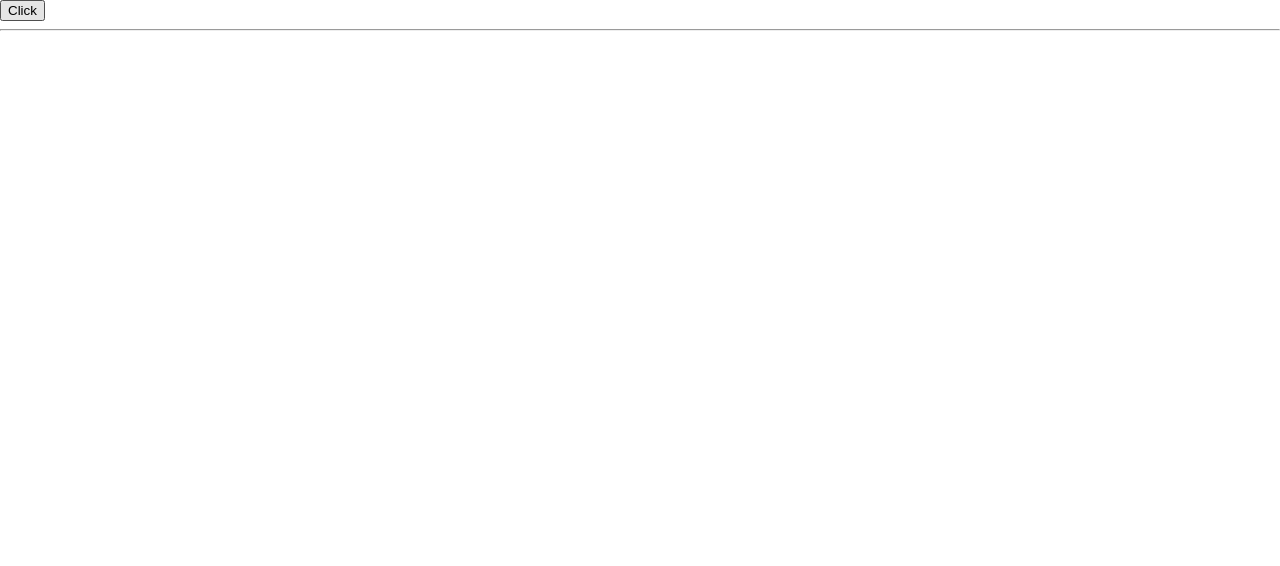
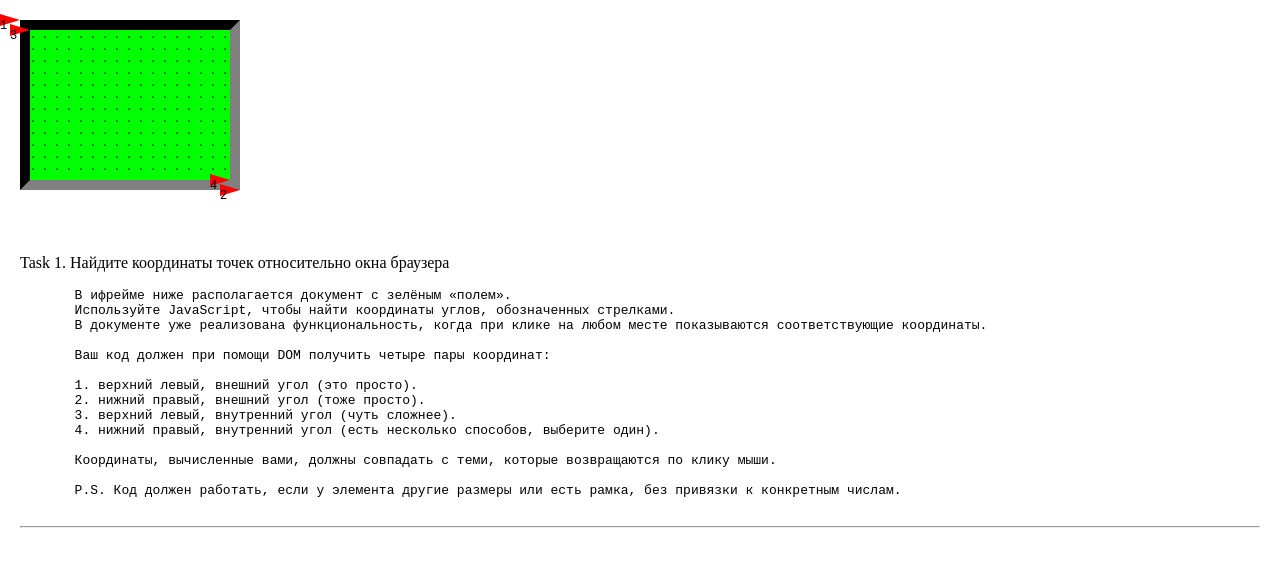
Before and after one commit to NikitaBelevich/Coordinates.DOM.Lesson-11, a plain HTML site: page index.html in a window 1280 px wide. Drawn offline with Linux system fonts and the light colour scheme.

Commit message:
Задача 1 (Выполнено)
Координаты углов элемента

```diff
--- a/css/main-style.css
+++ b/css/main-style.css
@@ -3,8 +3,34 @@ html, body {
 }
 body {
     margin: 0;
+    padding: 20px;
     /* background-color: rgb(228, 228, 228); */
 }
 input[type="number"]{
     width: 80px;
 }
+
+#field {
+    /* margin-left: 30px; */
+    overflow: hidden;
+    width: 200px;
+    height: 150px;
+    border-top: 10px solid black;
+    border-right: 10px solid gray;
+    border-bottom: 10px solid gray;
+    border-left: 10px solid black;
+    background-color: #00FF00;
+    font: 10px/1.2 monospace;
+    cursor: pointer;
+}
+
+.triangle-right {
+    position: relative;
+    width: 0;
+    height: 0;
+    border-top: 6px solid transparent;
+    border-bottom: 6px solid transparent;
+    border-left: 20px solid red;
+    text-indent: -20px;
+    font: 12px/1 monospace;
+}
--- a/index.html
+++ b/index.html
@@ -15,11 +15,42 @@
 
     <div>
         <div class="task1">
+            <div id="field">
+                . . . . . . . . . . . . . . . . . . . . . . . . . . . . . . . . . . . . . . . . . . . . . . . . . . . .
+                . . . . . . . . . . . . . . . . . . . . . . . . . . . . . . . . . . . . . . . . . . . . . . . . . . . .
+                . . . . . . . . . . . . . . . . . . . . . .
+                . . . . . . . . . . . . . . . . . . . . . . . . . . . . . . . . . . . . . . . . . . . . . . . . . . . .
+                . . . . . . . . . . . . . . . . . . . . . . . . . . . . . . . . . . . . . . . . . . . . .
+            </div>
+            <div class="triangle-right" style="left:-20px;top:-176px">1</div>
+            <div class="triangle-right" style="left:-10px;top:-178px">3</div>
+            <div class="triangle-right" style="left:190px;top:-40px">4</div>
+            <div class="triangle-right" style="left:200px;top:-42px">2</div>
 
-            <button>Click</button>
+            <p>Task 1. Найдите координаты точек относительно окна браузера</p>
+            <pre>
+       В ифрейме ниже располагается документ с зелёным «полем».
+       Используйте JavaScript, чтобы найти координаты углов, обозначенных стрелками.
+       В документе уже реализована функциональность, когда при клике на любом месте показываются соответствующие координаты.
+
+       Ваш код должен при помощи DOM получить четыре пары координат:
+
+       1. верхний левый, внешний угол (это просто).
+       2. нижний правый, внешний угол (тоже просто).
+       3. верхний левый, внутренний угол (чуть сложнее).
+       4. нижний правый, внутренний угол (есть несколько способов, выберите один).
+
+       Координаты, вычисленные вами, должны совпадать с теми, которые возвращаются по клику мыши.
+
+       P.S. Код должен работать, если у элемента другие размеры или есть рамка, без привязки к конкретным числам.
+            </pre>
+
         </div>
     </div>
     <hr>
+
+
+
 
 
 
--- a/js/app.js
+++ b/js/app.js
@@ -1 +1,20 @@
 'use strict';
+
+//TODO Task 1
+const field = document.querySelector('#field');
+
+document.addEventListener('click', function (e) {
+    let coordsField = field.getBoundingClientRect();
+    let {x, y, width, height, top, right, bottom, left} = coordsField;
+    console.warn(coordsField);
+    console.warn(x, y, width, height, top, right, bottom, left);
+
+    console.group("Координаты поля");
+    console.log('Координаты клика', e.clientX + ':' + e.clientY);
+    console.log('1 угол', `${left}:${top}`);
+    console.log('2 угол', `${right}:${bottom}`);
+    console.log('3 угол', `${x + field.clientLeft}:${y + field.clientTop}`);
+    console.log('4 угол', `${right - field.clientLeft}:${bottom - field.clientTop}`);
+    console.groupEnd("Координаты поля");
+});
+//TODO Task 1
```
